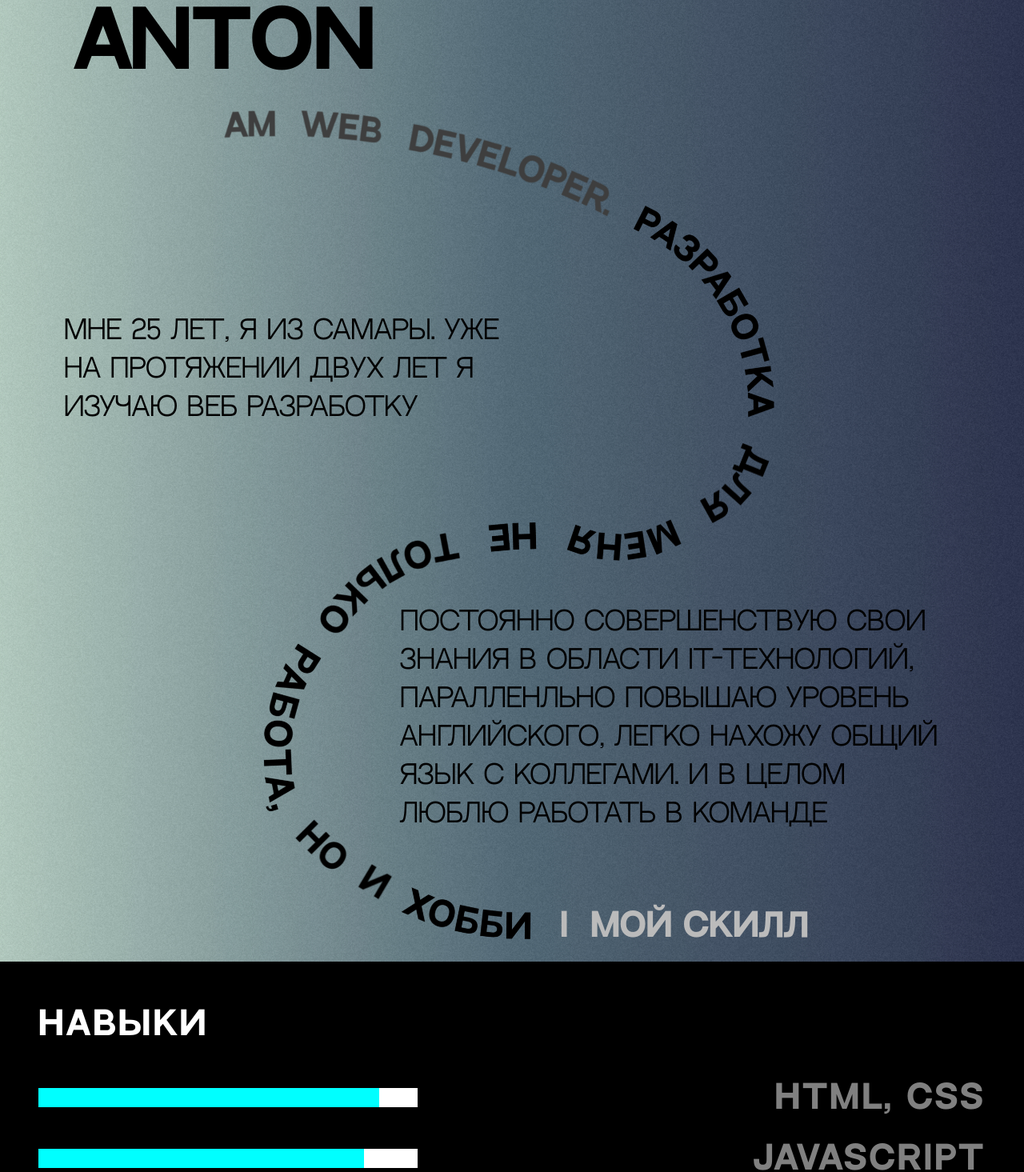
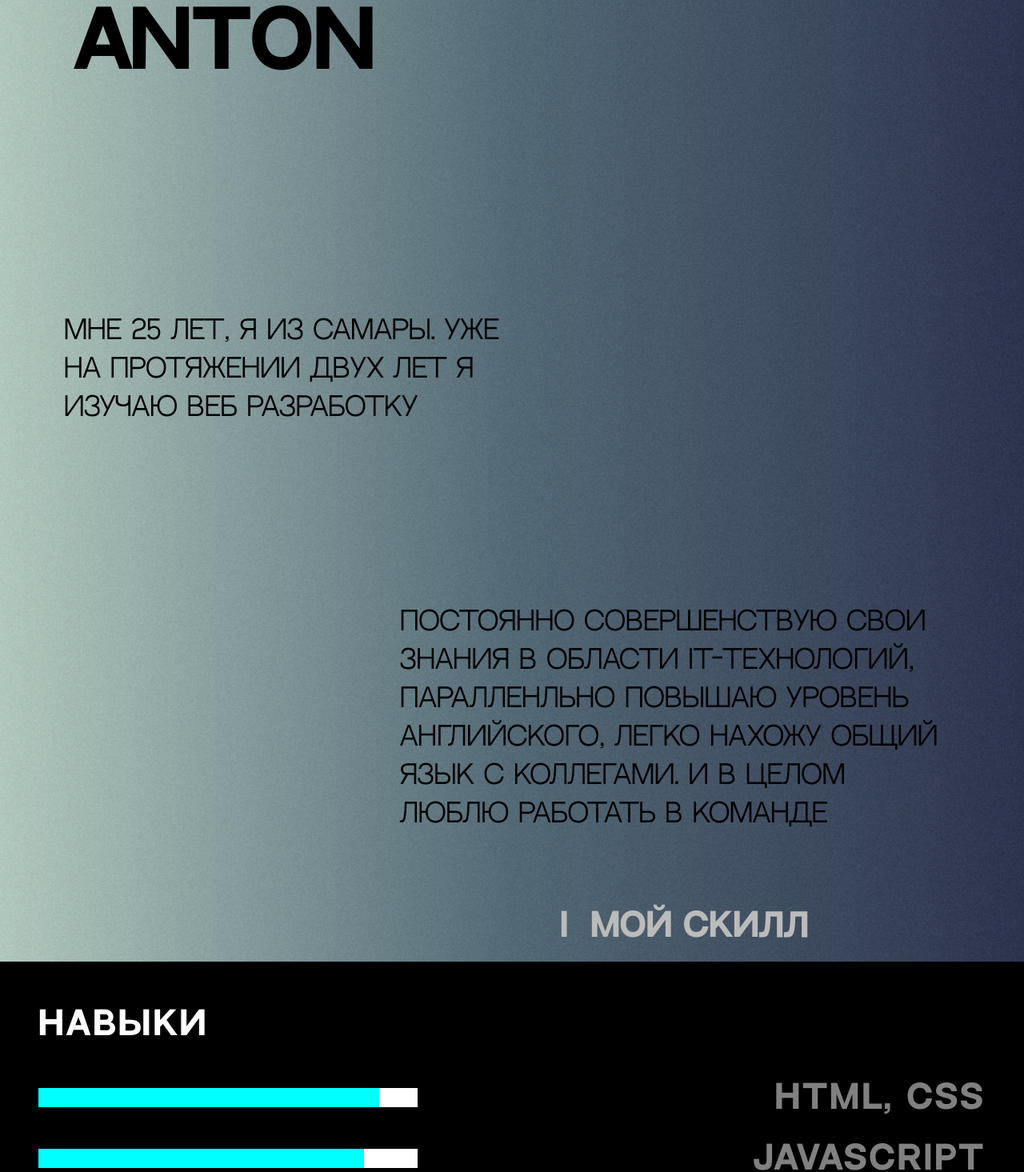
Before and after one commit to TonyYork97/Portfolio, a React (Vite) app: page / in a window 1280 px wide. Shown: the part 331-1796 px from the top of the page at 80% size. Built offline with nearby package versions, Linux system fonts and the light colour scheme; a web font is replaced by a local one.

Commit message:
test remove words

```diff
--- a/src/components/AboutSection.tsx
+++ b/src/components/AboutSection.tsx
@@ -3,18 +3,18 @@ import { motion } from "framer-motion"
 import { MotionInViewLetter } from './MotionInViewLetter'
 import { MotionViewImage } from './MotionViewImage'
 // import TextI from '../assets/text/i.png'
-import TextAm from '../assets/text/am.png'
-import TextWeb from '../assets/text/web.png'
-import TextDeveloper from '../assets/text/developer.png'
-import TextDevelopment from '../assets/text/development.png'
-import TextFor from '../assets/text/for.png'
-import TextMe from '../assets/text/me.png'
-import TextNo from '../assets/text/no.png'
-import TextOnly from '../assets/text/only.png'
-import TextWork from '../assets/text/work.png'
-import TextBut from '../assets/text/but.png'
-import TextAnd from '../assets/text/and.png'
-import TextHobby from '../assets/text/hobby.png'
+// import TextAm from '../assets/text/am.png'
+// import TextWeb from '../assets/text/web.png'
+// import TextDeveloper from '../assets/text/developer.png'
+// import TextDevelopment from '../assets/text/development.png'
+// import TextFor from '../assets/text/for.png'
+// import TextMe from '../assets/text/me.png'
+// import TextNo from '../assets/text/no.png'
+// import TextOnly from '../assets/text/only.png'
+// import TextWork from '../assets/text/work.png'
+// import TextBut from '../assets/text/but.png'
+// import TextAnd from '../assets/text/and.png'
+// import TextHobby from '../assets/text/hobby.png'
 import '../styles/AboutSection.scss'
 
 type Props = {}
@@ -24,7 +24,7 @@ export const AboutSection = (props: Props) => {
     <section id='section-about' className='about'>
       <div className='crooked-text'>
         {/* <MotionViewImage src={TextI} cn='crooked-i' delay={0.1} /> */}
-        <MotionViewImage src={TextAm} cn='crooked-am' delay={0.2} />
+        {/* <MotionViewImage src={TextAm} cn='crooked-am' delay={0.2} />
         <MotionViewImage src={TextWeb} cn='crooked-web' delay={0.3} />
         <MotionViewImage src={TextDeveloper} cn='crooked-developer' delay={0.4} />
         <MotionViewImage src={TextDevelopment} cn='crooked-development' delay={0.1} />
@@ -35,7 +35,7 @@ export const AboutSection = (props: Props) => {
         <MotionViewImage src={TextWork} cn='crooked-work' delay={0.1} />
         <MotionViewImage src={TextBut} cn='crooked-but' delay={0.1} />
         <MotionViewImage src={TextAnd} cn='crooked-and' delay={0.1} />
-        <MotionViewImage src={TextHobby} cn='crooked-hobby' delay={0.1} />
+        <MotionViewImage src={TextHobby} cn='crooked-hobby' delay={0.1} /> */}
       </div>
       <div
         className={`about__text text-1`}>
--- a/src/components/ContactSection.tsx
+++ b/src/components/ContactSection.tsx
@@ -1,9 +1,9 @@
 import React from 'react'
-import ContactA from '../assets/contact-text/a.png'
-import ContactTo from '../assets/contact-text/to.png'
-import ContactNo from '../assets/contact-text/no.png'
-import ContactLose from '../assets/contact-text/lose.png'
-import ContactMe from '../assets/contact-text/me.png'
+// import ContactA from '../assets/contact-text/a.png'
+// import ContactTo from '../assets/contact-text/to.png'
+// import ContactNo from '../assets/contact-text/no.png'
+// import ContactLose from '../assets/contact-text/lose.png'
+// import ContactMe from '../assets/contact-text/me.png'
 import Telephone from '../assets/telephone.svg'
 import Whatsapp from '../assets/whatsapp2.svg'
 import Viber from '../assets/viber2.svg'
@@ -19,11 +19,11 @@ export const ContactSection = () => {
   return (
     <section id='section-contacts' className="contacts">
       <div className='crooked-contact'>
-        <MotionViewImage src={ContactA} cn='crooked-a' delay={0.1} />
+        {/* <MotionViewImage src={ContactA} cn='crooked-a' delay={0.1} />
         <MotionViewImage src={ContactTo} cn='crooked-to' delay={0.2} />
         <MotionViewImage src={ContactNo} cn='crooked-no' delay={0.3} />
         <MotionViewImage src={ContactLose} cn='crooked-lose' delay={0.4} />
-        <MotionViewImage src={ContactMe} cn='crooked-me' delay={0.5} />
+        <MotionViewImage src={ContactMe} cn='crooked-me' delay={0.5} /> */}
       </div>
       <div className='spherical-block'>
         {/* <SphericalBlock /> */}
```
